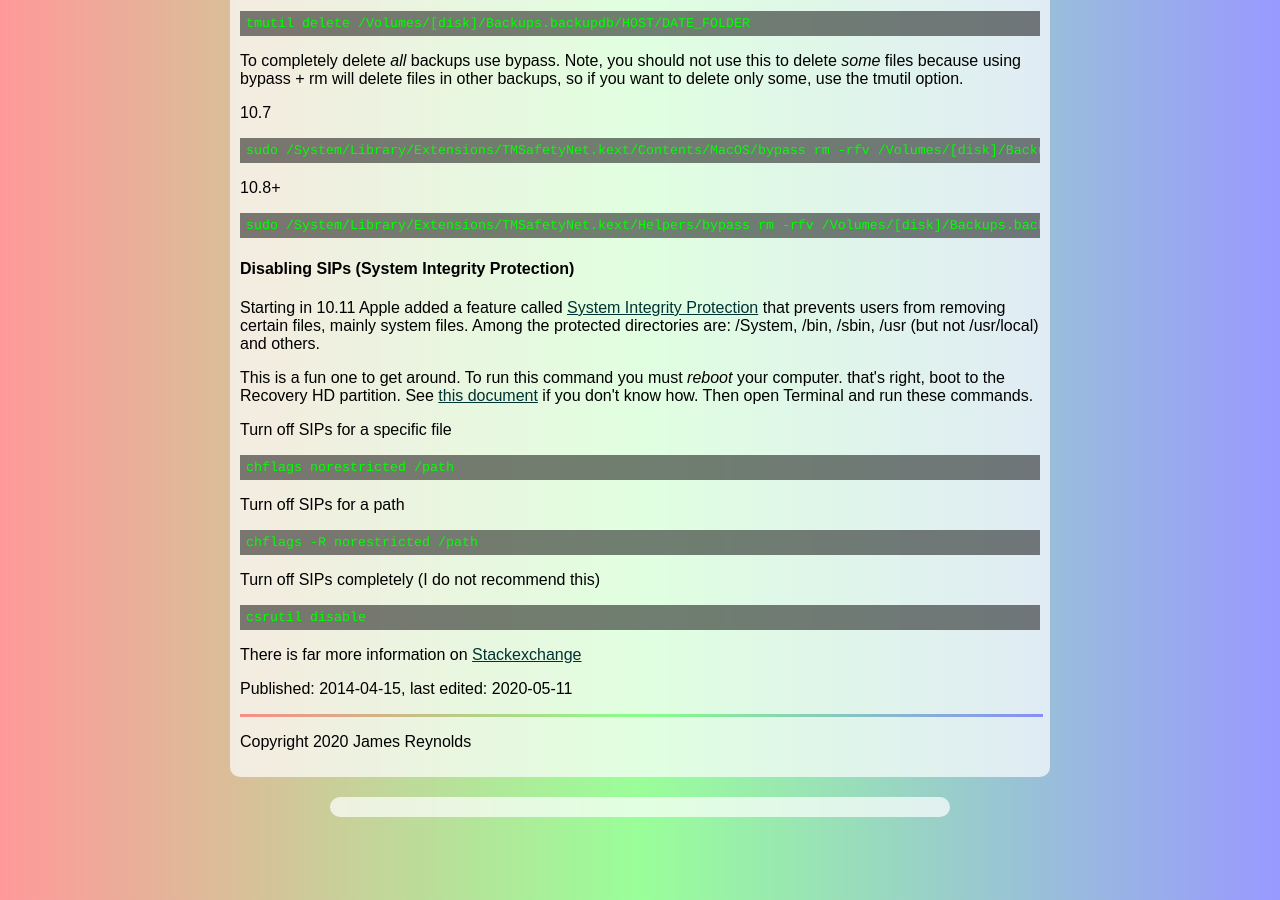
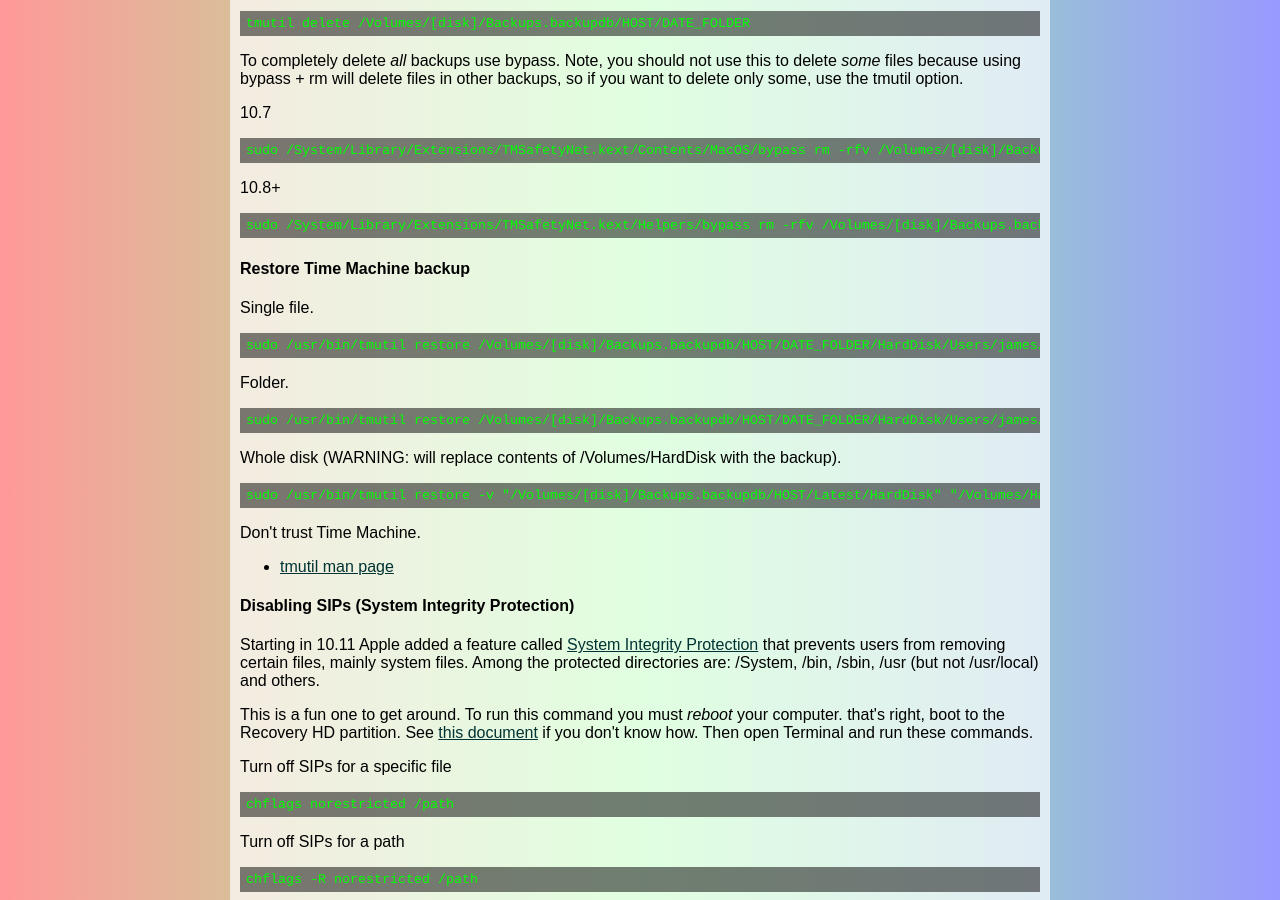
Before and after one commit to magnusviri/magnusviri.com, a Jekyll site: the page built from _posts/2014-04-15-removing-mac-os-x-acls-and-extended-attributes.md, in a window 1280 px wide and 900 px high, scrolled down 1539 px. Built offline with Jekyll 4.4.1, drawn with Linux system fonts in a browser that asks for light colours; comment, search, counter and statistics services are not loaded.

Commit message:
Added Restore Time Machine backup section

```diff
--- a/_posts/2014-04-15-removing-mac-os-x-acls-and-extended-attributes.md
+++ b/_posts/2014-04-15-removing-mac-os-x-acls-and-extended-attributes.md
@@ -75,6 +75,24 @@ To completely delete *all* backups use bypass.  Note, you should not use this to
 
     sudo /System/Library/Extensions/TMSafetyNet.kext/Helpers/bypass rm -rfv /Volumes/[disk]/Backups.backupdb
 
+#### Restore Time Machine backup
+
+Single file.
+
+	sudo /usr/bin/tmutil restore /Volumes/[disk]/Backups.backupdb/HOST/DATE_FOLDER/HardDisk/Users/james/Desktop/file /Users/james/Desktop/file2
+
+Folder.
+
+	sudo /usr/bin/tmutil restore /Volumes/[disk]/Backups.backupdb/HOST/DATE_FOLDER/HardDisk/Users/james/Desktop /Users/james/Desktop2
+
+Whole disk (WARNING: will replace contents of /Volumes/HardDisk with the backup).
+
+	sudo /usr/bin/tmutil restore -v "/Volumes/[disk]/Backups.backupdb/HOST/Latest/HardDisk" "/Volumes/HardDisk"
+
+Don't trust Time Machine.
+
+- [tmutil man page](https://ss64.com/osx/tmutil.html)
+
 #### Disabling SIPs (System Integrity Protection)
 
 Starting in 10.11 Apple added a feature called [System Integrity Protection](https://en.wikipedia.org/wiki/System_Integrity_Protection) that prevents users from removing certain files, mainly system files.  Among the protected directories are: /System, /bin, /sbin, /usr (but not /usr/local) and others.
```
